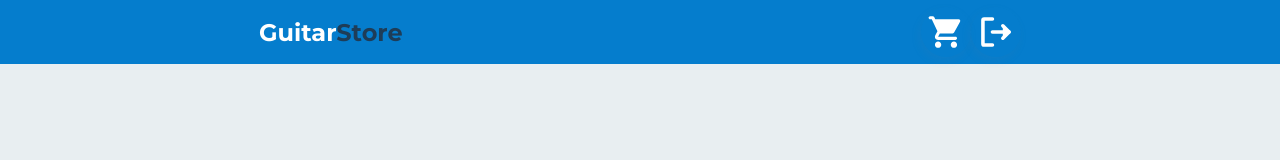
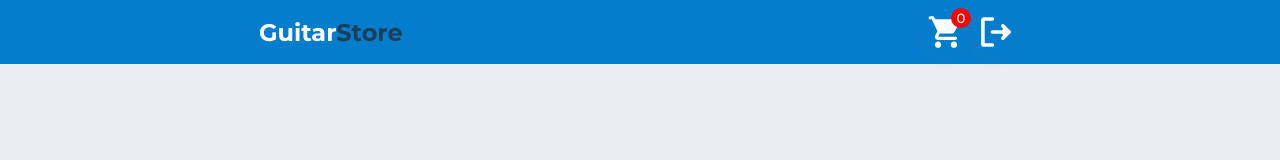
Before and after one commit to TeodorWolski/GuitarStore, a React (Create React App) app: page / in a window 1280 px wide. Both pictures are taken after typing "Sample", "Sample123" into the empty fields and a click on the button "LOGIN". Shown: the top 160 px of the page. Built offline with nearby package versions, Linux system fonts and the light colour scheme.

Commit message:
Displaying the items value

```diff
--- a/src/components/atoms/ActionButton/ActionButton.ts
+++ b/src/components/atoms/ActionButton/ActionButton.ts
@@ -1,6 +1,10 @@
 import styled from "styled-components";
 
-const ActionButton = styled.button<{ icon?: string }>`
+const ActionButton = styled.button<{
+  icon: string;
+  amount?: number;
+  isCart?: boolean;
+}>`
   border: none;
   width: 5rem;
   height: 5rem;
@@ -14,6 +18,20 @@ const ActionButton = styled.button<{ icon?: string }>`
   background-size: 75%;
   background-repeat: no-repeat;
   background-position: center;
+  position: relative;
+
+  &::after {
+    content: "${({ amount }) => amount}";
+    height: 2rem;
+    width: 2rem;
+    background-color: red;
+    display: ${({ isCart }) => (isCart ? "flex" : "none")};
+    border-radius: 100%;
+    align-items: center;
+    justify-content: center;
+    color: white;
+    transform: translate(75%, -70%);
+  }
 `;
 
 export default ActionButton;
--- a/src/components/organisms/Navbar/Navbar.tsx
+++ b/src/components/organisms/Navbar/Navbar.tsx
@@ -2,13 +2,17 @@ import ActionButton from "../../../components/atoms/ActionButton/ActionButton";
 import ShoppingCartIcon from "../../../assets/images/ShoppingCartIcon.svg";
 import Logout from "../../../assets/images/Logout.svg";
 import { Wrapper } from "./Navbar.styles";
+import { useSelector } from "react-redux";
+import { RootState } from "../../../store";
 
 const Navbar = () => {
+  const cartItems = useSelector((state: RootState) => state.cart.itemsList);
+  const numberOfItems = cartItems.length;
   return (
     <Wrapper>
       <h1>Guitar</h1>
       <div style={{ display: "flex" }}>
-        <ActionButton icon={ShoppingCartIcon} />
+        <ActionButton isCart amount={numberOfItems} icon={ShoppingCartIcon} />
         <ActionButton icon={Logout} />
       </div>
     </Wrapper>
```
